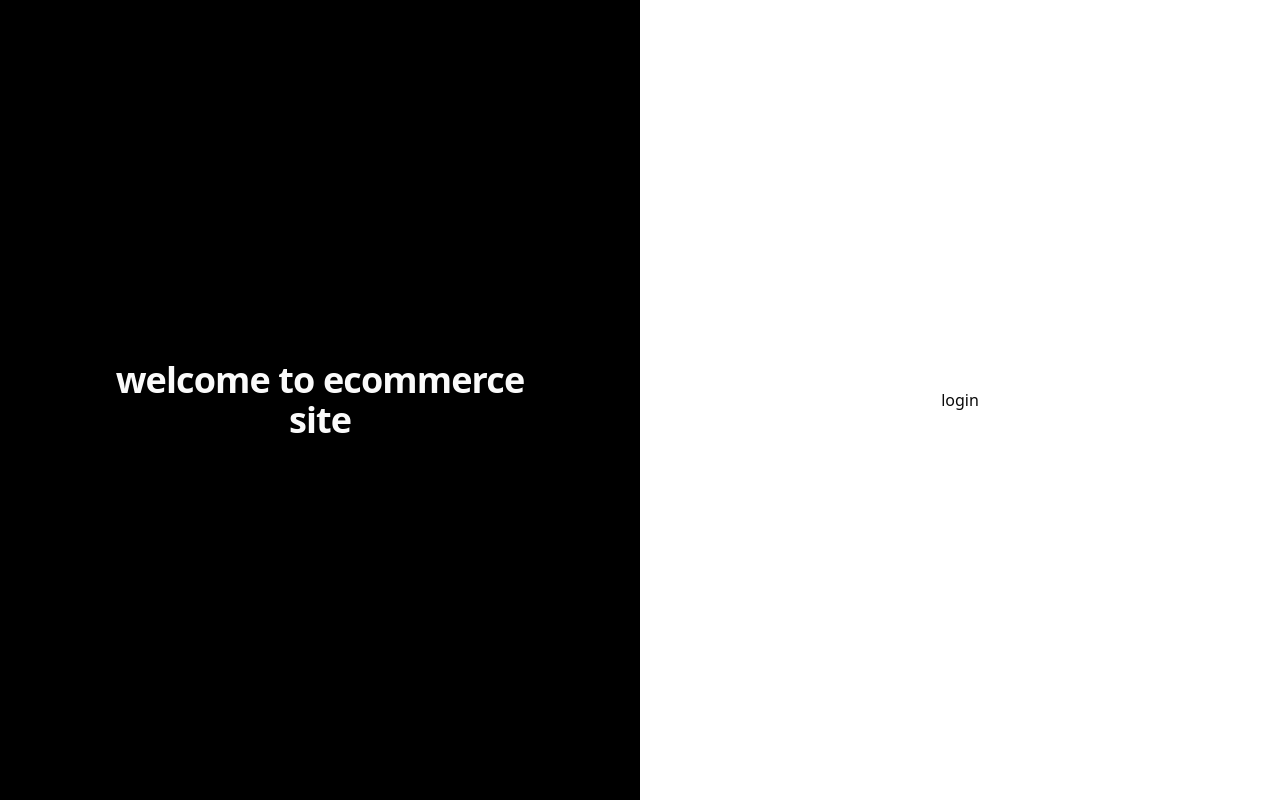
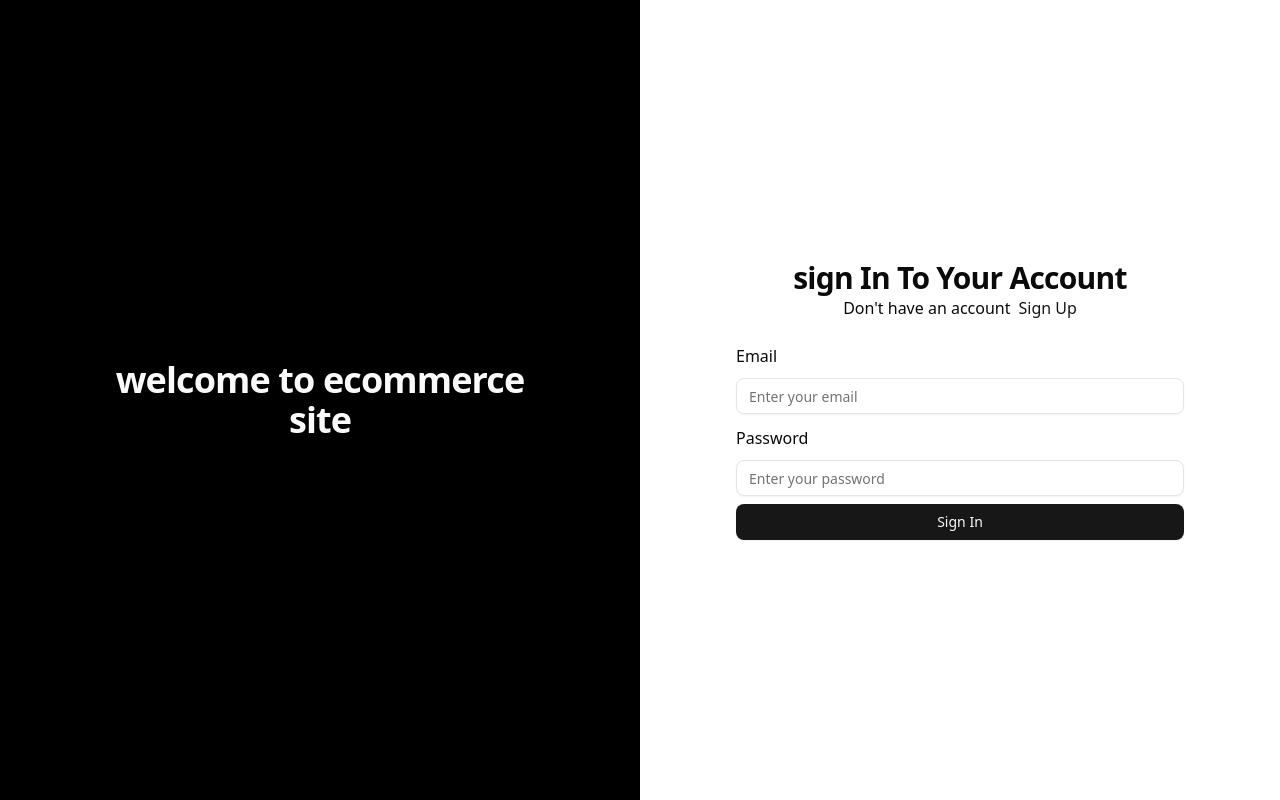
Before and after one commit to Jay-kabdwal/clothify, a React (Vite) app in the folder client/: page /auth/login in a window 1280 px wide. Built offline with nearby package versions, Linux system fonts and the light colour scheme.

Commit message:
login and signup complete

```diff
--- a/client/src/components/common comp/Form.jsx
+++ b/client/src/components/common comp/Form.jsx
@@ -2,10 +2,10 @@ import React from 'react'
 import { Input } from '../ui/input';
 import { Select } from '../ui/select';
 import { Textarea } from '../ui/textarea';
-import { SelectContent, SelectTrigger, SelectItem,SelectValue } from '@radix-ui/react-select';
+import { SelectContent, SelectTrigger, SelectItem, SelectValue } from '@radix-ui/react-select';
 import { Button } from '../ui/button';
 
-const Form = ({ formControls, formData, SetFormData, onSubmit, buttonText }) => {
+const Form = ({ formControls, formData, setFormData, onSubmit, buttonText }) => {
 
 
     function renderInputsByComponentType(getControlItem) {
@@ -22,7 +22,7 @@ const Form = ({ formControls, formData, SetFormData, onSubmit, buttonText }) =>
                         id={getControlItem.name}
                         type={getControlItem.type}
                         value={value}
-                        onChange ={event =>SetFormData({
+                        onChange={event => setFormData({
                             ...formData,
                             [getControlItem.name]: event.target.value
                         })}
@@ -32,7 +32,7 @@ const Form = ({ formControls, formData, SetFormData, onSubmit, buttonText }) =>
 
             case "slect":
                 element = (
-                    <Select value={value} onValueChange ={(value) => SetFormData({
+                    <Select value={value} onValueChange={(value) => setFormData({
                         ...formData,
                         [getControlItem.name]: value
                     })}>
--- a/client/src/config/index.js
+++ b/client/src/config/index.js
@@ -1,9 +1,7 @@
-
-
 export const registerFormControls = [
     {
     name :"username",
-    label :"user name",
+    label :"User name",
     placeholder :"Enter your user name",
     componentType :"input",
     type :"text",
@@ -17,10 +15,27 @@ export const registerFormControls = [
     },
     {
         name: "password",
-        label: "password",
+        label: "Password",
         placeholder: "Enter password",
-        componentType: "password",
+        componentType: "input",
         type: "passwprd",
     }
 
 ]
+
+export const LoginFormControls =[
+    {
+        name : "email",
+        label : "Email",
+        placeholder : "Enter your email",
+        componentType : "input",
+        type : "email",
+    },
+    {
+        name : "password",
+        label : "Password",
+        placeholder : "Enter your password",
+        componentType : "input",
+        type : "password",
+    }
+]
--- a/client/src/pages/auth/login.jsx
+++ b/client/src/pages/auth/login.jsx
@@ -1,9 +1,37 @@
 import React from 'react'
+import { Link } from 'react-router-dom'
+import { useState } from 'react'
+import Form from '../../components/common comp/Form'
+import { LoginFormControls } from "@/config"
 
-const login = () => {
+
+const initalState = {
+  name: "",
+  email: "",
+  password: "",
+}
+
+const Login = () => {
+
+  const [formData, setFormData] = useState(initalState)
+  const onSubmit = () => { }
+
   return (
-    <div>login</div>
+    <div className='mx-auto w-full max-w-md space-y-6'>
+      <div className='text-center'>
+              <h1 className='text-3xl font-bold tracking-tight text-foreground'>sign In To Your Account</h1>
+              <p>Don't have an account
+                <Link to="/auth/signup" className='font-medium text-primary hover:underline ml-2 '>Sign Up</Link>
+              </p>
+            </div>
+      <Form
+        formControls={LoginFormControls}
+        buttonText={"Sign In"}
+        formData={formData}
+        setFormData={setFormData}
+        onSubmit={onSubmit} />
+    </div>
   )
 }
 
-export default login
+export default Login
```
Also changed, not shown: client/src/pages/auth/signup.jsx (+7 -7 lines).
